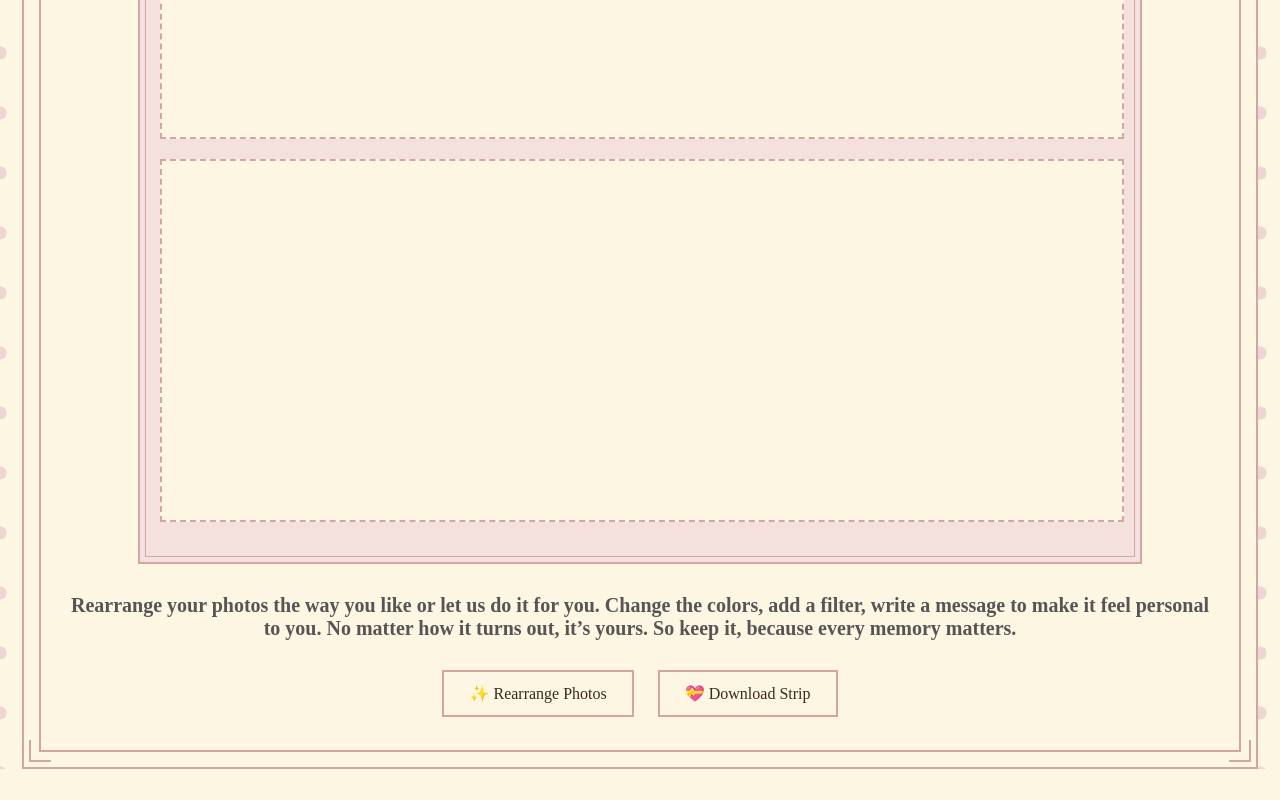
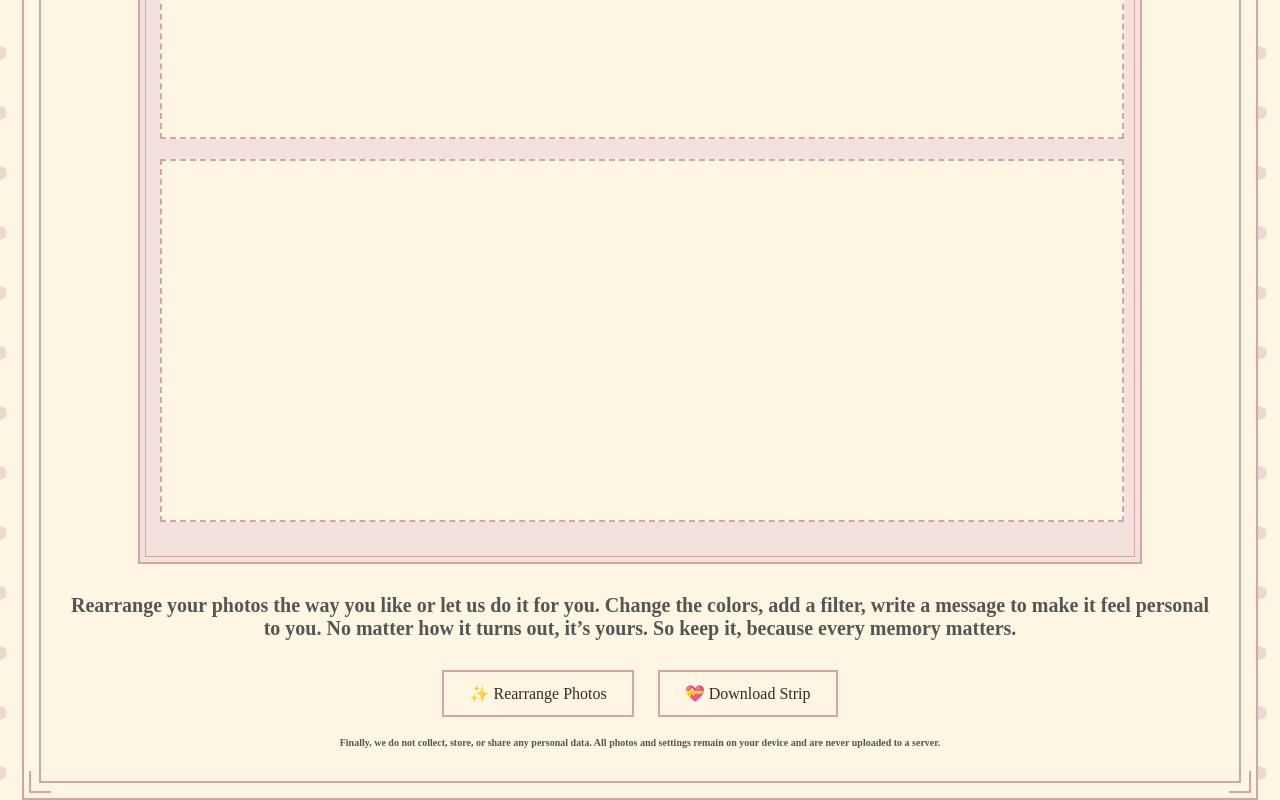
Before and after one commit to pranavi-apk/photobooth, a website: page editor.html in a window 1280 px wide. Shown: the part 1807-2607 px from the top of the page. Before the commit the page ends 2576 px from the top, so only its background shows below. Drawn offline with nearby package versions, Linux system fonts and the light colour scheme; a web font is replaced by a local one.

Commit message:
Initial commit

```diff
--- a/editor.html
+++ b/editor.html
@@ -376,6 +376,19 @@
       <button class="download-strip" onclick="downloadStrip()">
         💝 Download Strip
       </button>
+      <p
+        style="
+          text-align: center;
+          font-size: 10px;
+          color: #555;
+          margin-top: 10px;
+          font-weight: bold;
+        "
+      >
+        Finally, we do not collect, store, or share any personal data. All
+        photos and settings remain on your device and are never uploaded to a
+        server.
+      </p>
     </div>
     <script>
       // Color options
```
Also changed, not shown: README.md, 1 other file.
